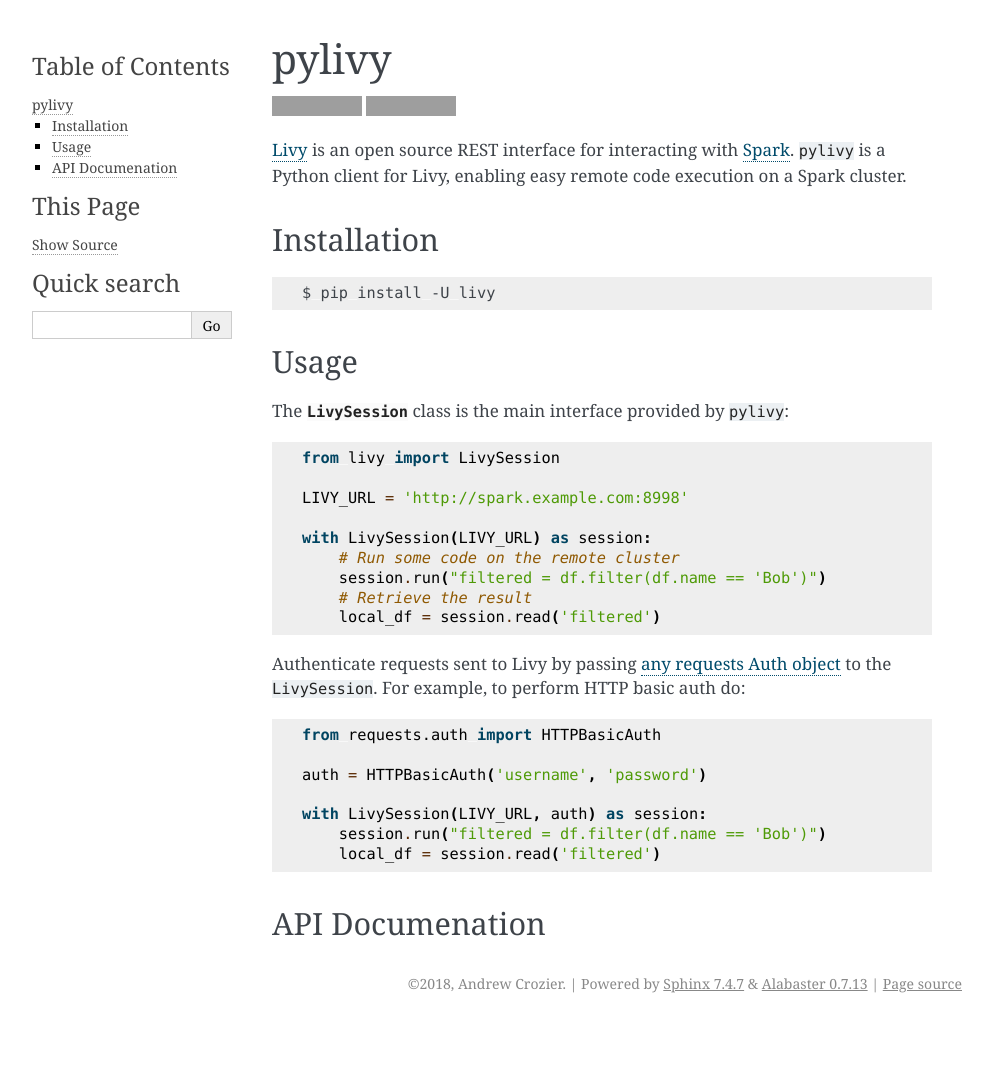
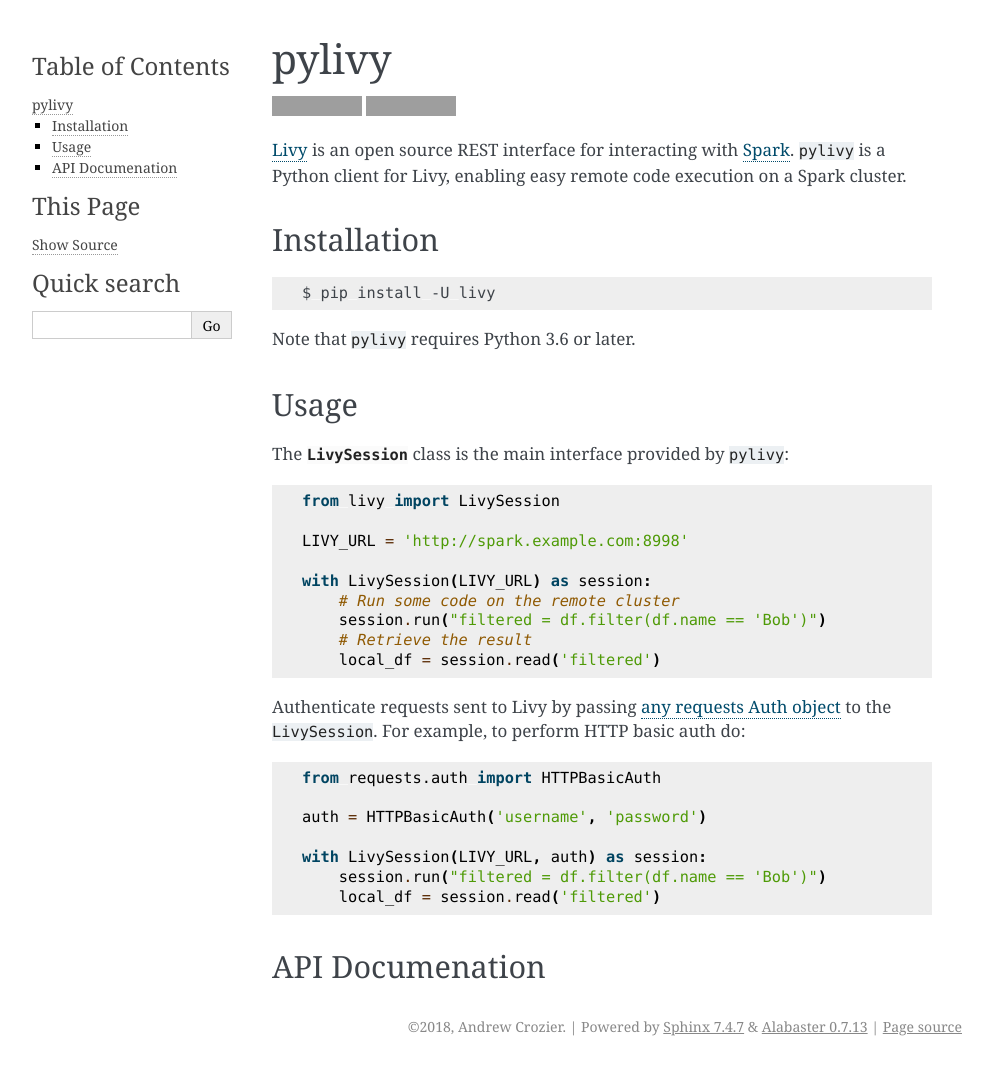
Before and after one commit to acroz/pylivy, a Sphinx documentation site: the page built from docs/index.rst, in a window 1280 px wide. Shown: the whole page, without its empty margins (148-1141 px from the left). Built offline with Sphinx 7.4.7, drawn with Linux system fonts in a browser that asks for light colours; pages that are not in the unit, such as notebooks, are missing from menus; before the commit the page ends 1023 px from its top, so only the background shows below that; grey boxes are pictures that could not be loaded.

Commit message:
Update docs to clarify supported Python versions.

```diff
--- a/docs/index.rst
+++ b/docs/index.rst
@@ -17,6 +17,8 @@
 .. code:: bash
 
     $ pip install -U livy
+
+Note that ``pylivy`` requires Python 3.6 or later.
 
 Usage
 -----
```
